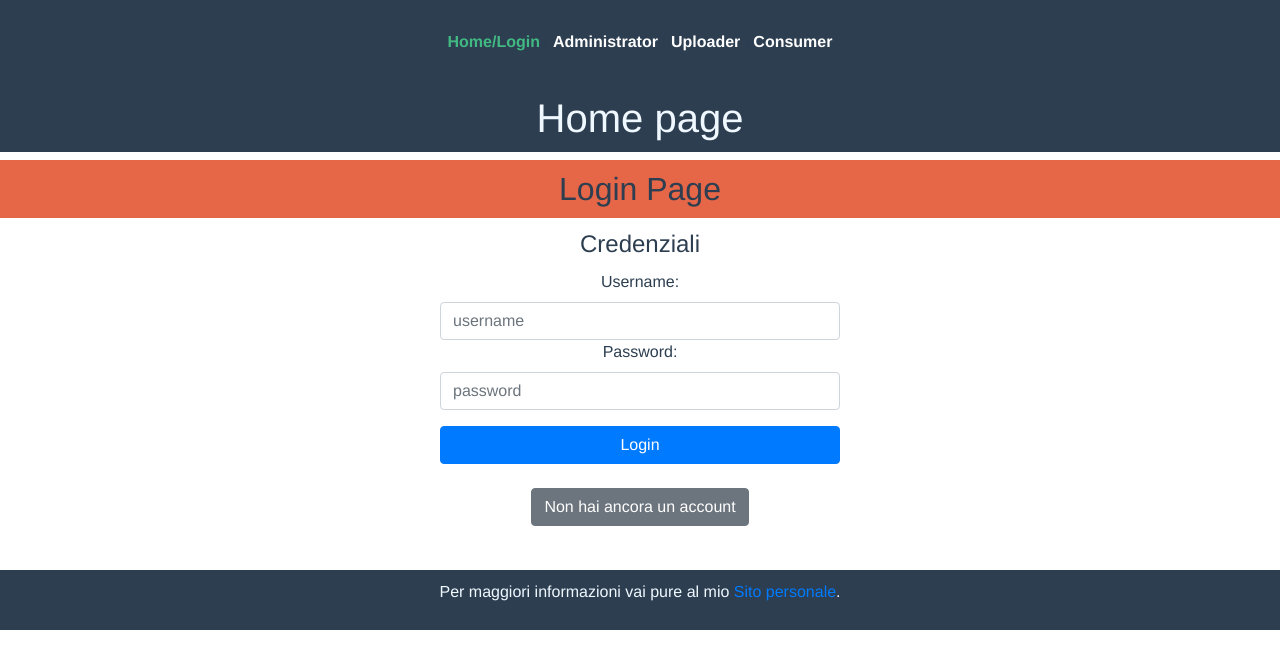
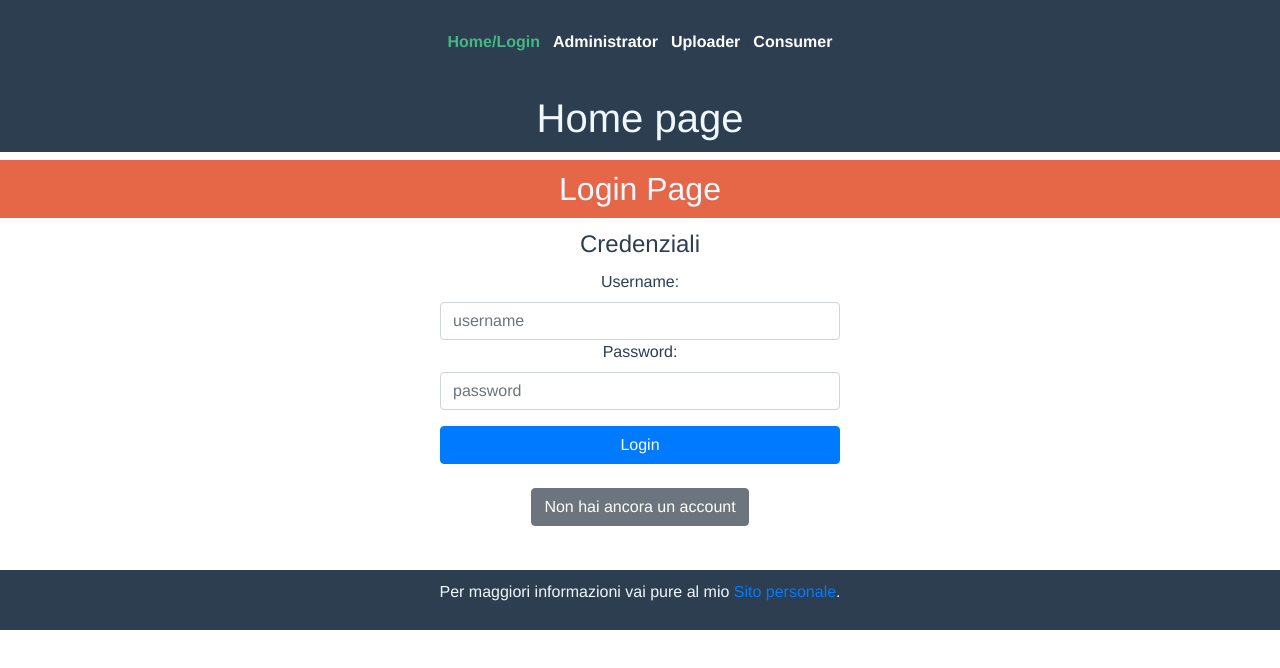
Before and after one commit to GiovanniMarchetto/prog_marchetto_vue, a Vue app: page /consumer-page in a window 1280 px wide. Shown: the top 668 px of the page. Built offline with nearby package versions, Linux system fonts and the light colour scheme.

Commit message:
Small change style

```diff
--- a/src/App.vue
+++ b/src/App.vue
@@ -36,8 +36,11 @@ h1 {
 }
 h2{
   padding: 10px;
-  color: #2c3e50;
+  color: aliceblue;
   background: #E66648;
+}
+h3{
+  padding: 10px;
 }
 
 form {
@@ -74,20 +77,15 @@ input[type="submit"]:hover {
 .nav2{
    background-color: rgb(154, 212, 214);
 }  */
-.nav2 * {
+.nav2 :only-of-type {
   color: aliceblue;
   background-color: #2c3e50;
-   border: 1px solid aliceblue;
+  /* border: 1px solid aliceblue; */
 }
-/*
-.nav2 button {
-  height: 5em;
-  width: 10em;
-  background-color: coral;
-}*/
-.nav2 :hover {
+
+/* .nav2 :hover {
   background-color: aquamarine;
-}
+} */
 
 /* @media screen and (max-width: 400px) {
   .table-stacked {
```
